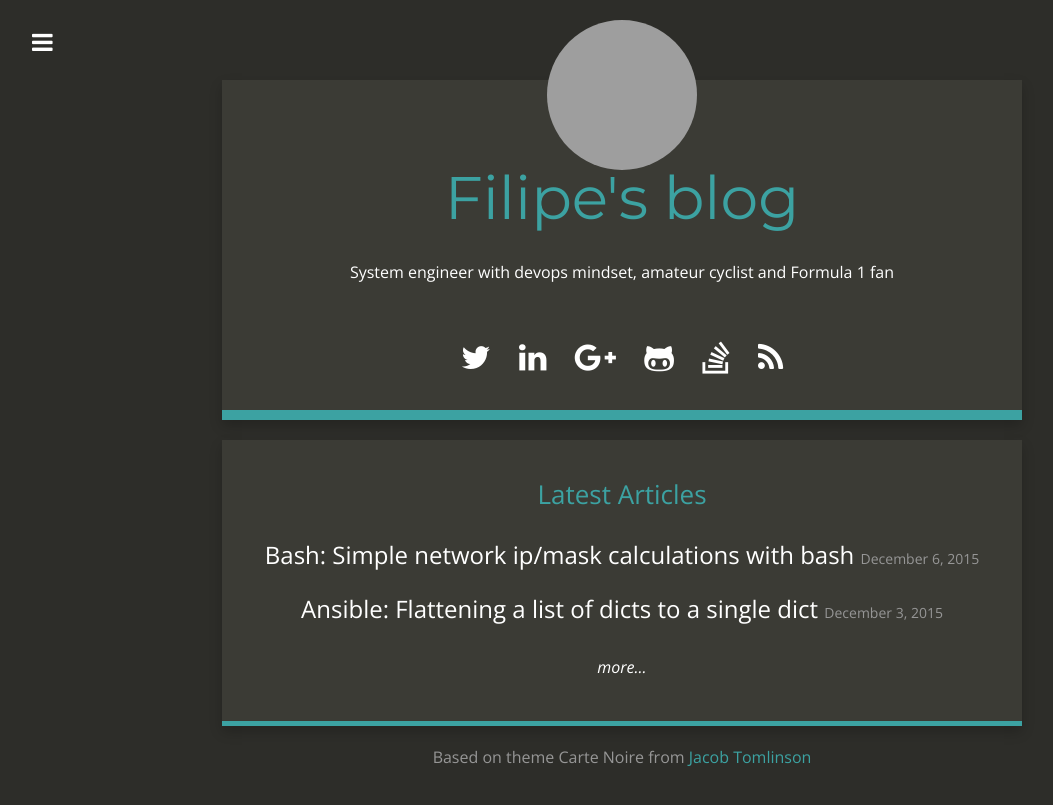
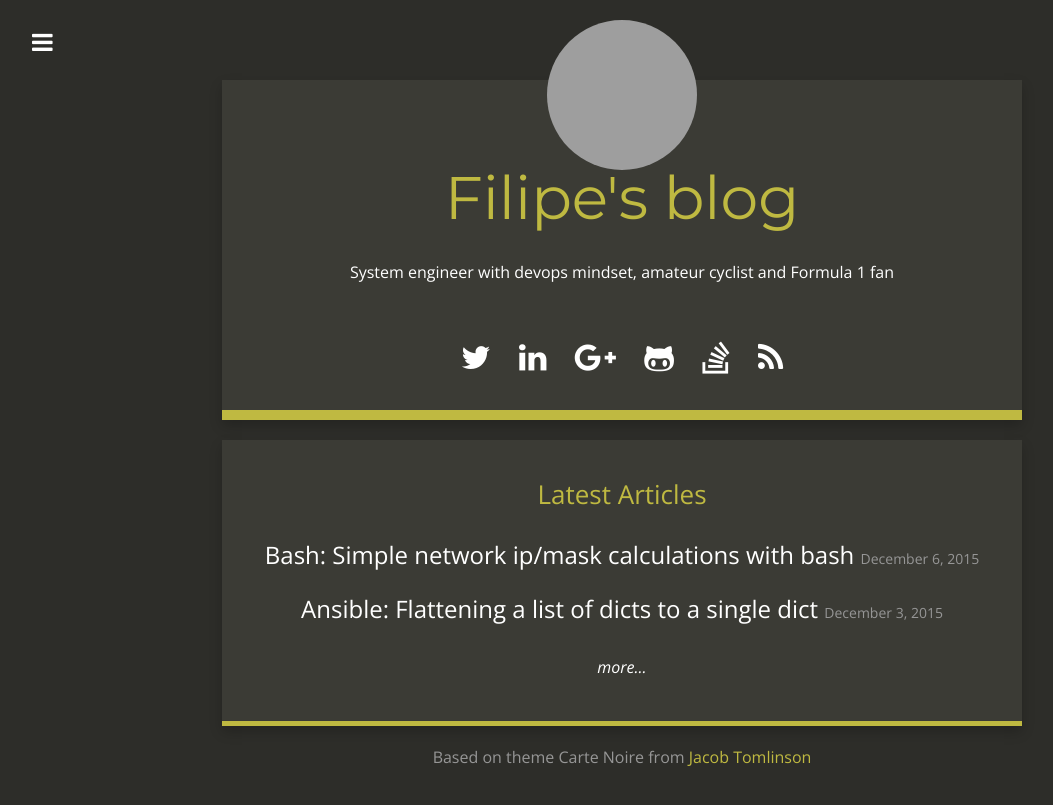
Before and after one commit to filipenf/filipenf.github.io, a Jekyll site: the page built from index.html, in a window 1280 px wide. Shown: the top 805 px of the page, without its empty margins (18-1071 px from the left). Built offline with Jekyll 4.4.1, drawn with Linux system fonts in a browser that asks for light colours; nearby versions of some CDN libraries; Markdown is read by kramdown in place of the engine named in the settings; grey boxes are pictures that could not be loaded.

Commit message:
Change color scheme

```diff
--- a/css/style.scss
+++ b/css/style.scss
@@ -16,6 +16,8 @@ $darker:         #21211E;
 $dark:           #2D2D29;
 $medium:         #3B3B35;
 $light-medium:   #969696;
+$dark-yellow:    #817B00;
+$light-yellow:   #BFB941;
 $dark-blue:      #215A6D;
 $light-blue:     #3CA2A2;
 $green:          #92C7A3;
@@ -50,12 +52,12 @@ body {
 }
 
 a, a:active {
-	color: $light-blue;
+	color: $light-yellow;
 	text-decoration: none;
 }
 
 a:hover {
-	color: $dark-blue;
+	color: $dark-yellow;
 	text-decoration: none;
 }
 
@@ -64,7 +66,7 @@ ul {
 }
 
 .navbar, .nav {
-	background-color: $dark-blue;
+	background-color: $dark-yellow;
 
 	.navbar-toggle {
 		margin-top: 10px;
@@ -79,7 +81,7 @@ ul {
 		}
 
 		a:hover {
-			color: $dark-blue;
+			color: $dark-yellow;
 			text-decoration: none;
 		}
 	}
@@ -131,7 +133,7 @@ ul {
 	padding-right: 30px;
 	margin-top: 20px;
 	box-shadow: 0px 0px 0px 0px, 0px 6px 12px rgba(0, 0, 0, 0.2);
-	border-bottom: 5px solid $light-blue;
+	border-bottom: 5px solid $light-yellow;
 }
 
 #my-menu {
@@ -145,7 +147,7 @@ ul {
 	}
 
 	a:hover {
-		color: $light-blue;
+		color: $light-yellow;
 	}
 
 	.pages {
@@ -228,12 +230,12 @@ ul {
 	}
 
 	.content-panel:nth-of-type(1) {
-		border-bottom: 10px solid $light-blue;
+		border-bottom: 10px solid $light-yellow;
 	}
 
 	.author-header {
 		font-family: 'Montserrat', sans-serif;
-		color: $light-blue;
+		color: $light-yellow;
 		margin-top: 0px;
 		padding-top: 15px;
 		font-size: 30px;
@@ -282,7 +284,7 @@ ul {
 
 		h2 {
 			margin-bottom: 30px;
-			color: $light-blue;
+			color: $light-yellow;
 			font-size: 26px;
 		}
 
@@ -321,7 +323,7 @@ ul {
 		}
 
 		a:hover {
-			color: $light-blue;
+			color: $light-yellow;
 		}
 	}
 
@@ -348,7 +350,7 @@ ul {
 		}
 
 		a:hover {
-			color: $light-blue;
+			color: $light-yellow;
 		}
 
 		ul {
@@ -444,14 +446,14 @@ ul {
 
 	.menu {
 
-		background-color: $dark-blue;
+		background-color: $dark-yellow;
 
 		a, a:active {
 			color: $white;
 		}
 
 		a:hover {
-			color: $light-blue;
+			color: $light-yellow;
 		}
 
 		h4 {
@@ -666,7 +668,7 @@ ul {
 				}
 
 				a:hover {
-					color: $light-blue;
+					color: $light-yellow;
 				}
 
 			}
@@ -713,7 +715,7 @@ ul {
 		}
 
 		a:hover {
-			color: $dark-blue;
+			color: $dark-yellow;
 		}
 	}
 
@@ -776,7 +778,7 @@ ul {
 		margin-top: 30px;
 
 		a {
-			color: $light-blue;
+			color: $light-yellow;
 		}
 	}
 
```
